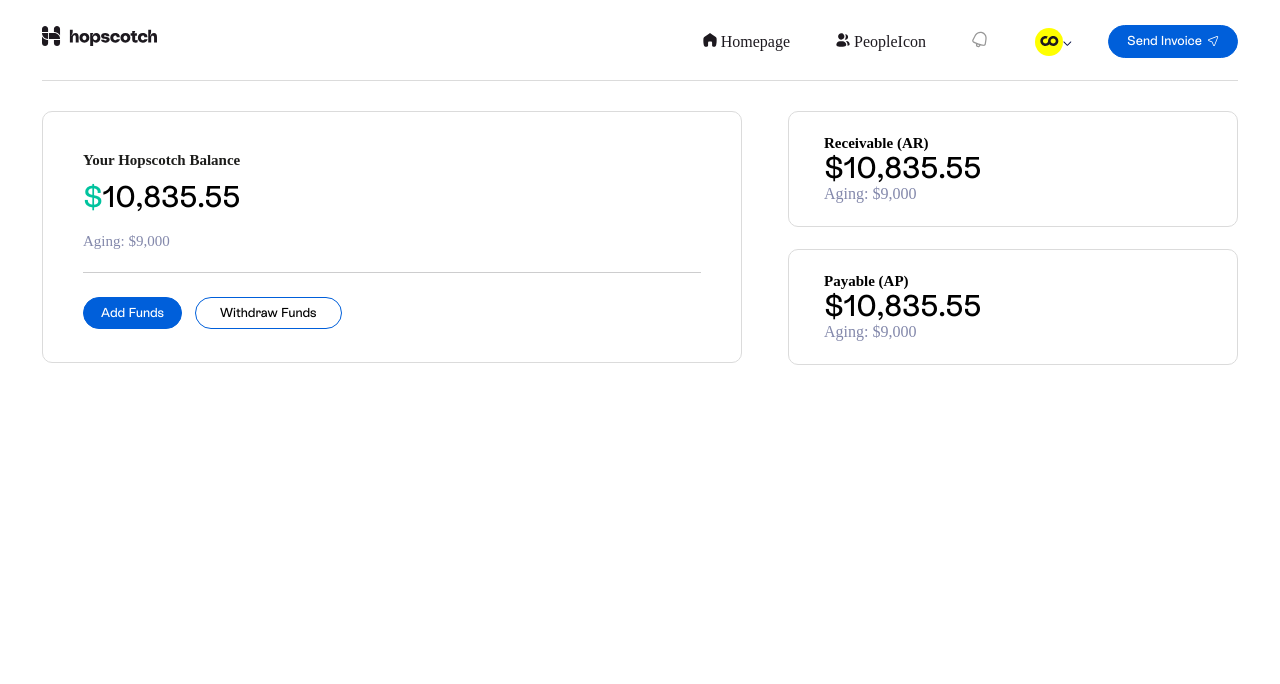
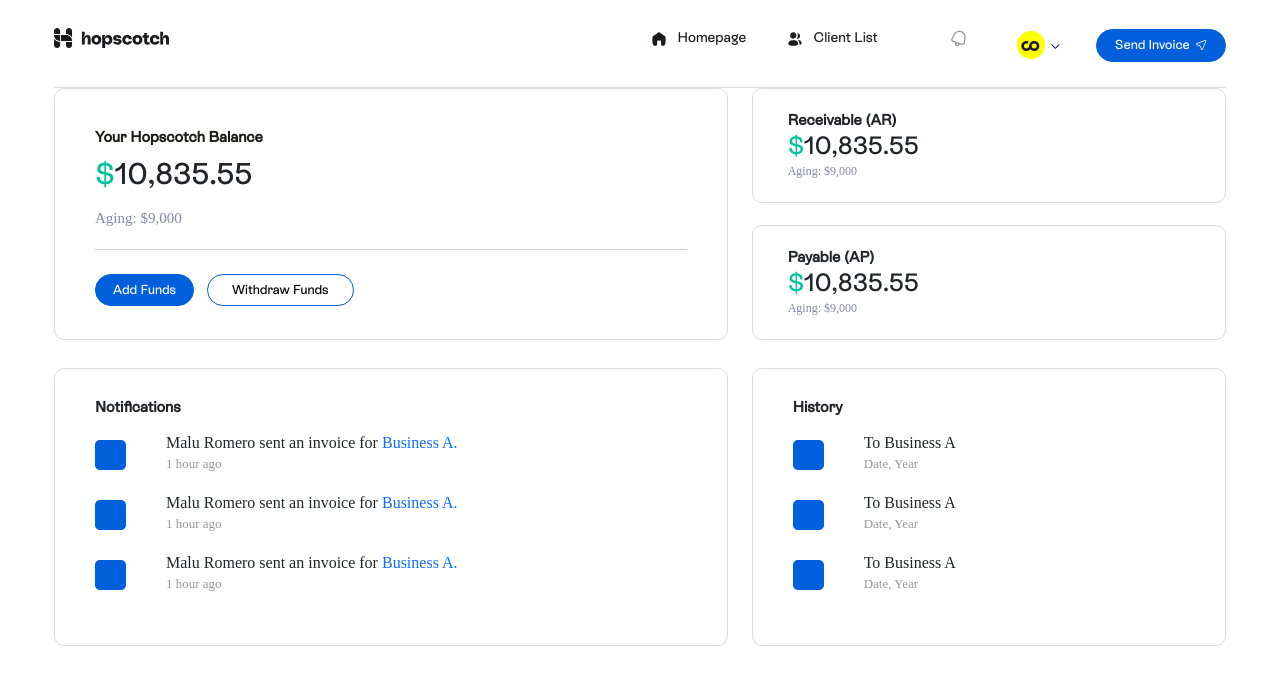
Before and after one commit to beingharshil18/demoapp, a React (Create React App) app: page / in a window 1280 px wide. Shown: the top 684 px of the page. Built offline with nearby package versions, Linux system fonts and the light colour scheme.

Commit message:
updated Landing page

```diff
--- a/public/index.html
+++ b/public/index.html
@@ -1,43 +1,27 @@
 <!DOCTYPE html>
 <html lang="en">
+
 <head>
   <meta charset="utf-8" />
   <link rel="icon" href="%PUBLIC_URL%/favicon.ico" />
   <meta name="viewport" content="width=device-width, initial-scale=1" />
   <meta name="theme-color" content="#000000" />
-    <meta
-      name="description"
-      content="Web site created using create-react-app"
-    />
+  <meta name="description" content="Web site created using create-react-app" />
   <link rel="apple-touch-icon" href="%PUBLIC_URL%/logo192.png" />
-    <!--
-      manifest.json provides metadata used when your web app is installed on a
-      user's mobile device or desktop. See https://developers.google.com/web/fundamentals/web-app-manifest/
-    -->
+
   <link rel="manifest" href="%PUBLIC_URL%/manifest.json" />
-    <!--
-      Notice the use of %PUBLIC_URL% in the tags above.
-      It will be replaced with the URL of the `public` folder during the build.
-      Only files inside the `public` folder can be referenced from the HTML.
-
-      Unlike "/favicon.ico" or "favicon.ico", "%PUBLIC_URL%/favicon.ico" will
-      work correctly both with client-side routing and a non-root public URL.
-      Learn how to configure a non-root public URL by running `npm run build`.
-    -->
+  <link href="https://cdn.jsdelivr.net/npm/bootstrap@5.1.3/dist/css/bootstrap.min.css" rel="stylesheet"
+    integrity="sha384-1BmE4kWBq78iYhFldvKuhfTAU6auU8tT94WrHftjDbrCEXSU1oBoqyl2QvZ6jIW3" crossorigin="anonymous">
   <title>React App</title>
 </head>
+
 <body>
   <noscript>You need to enable JavaScript to run this app.</noscript>
   <div id="root"></div>
-    <!--
-      This HTML file is a template.
-      If you open it directly in the browser, you will see an empty page.
 
-      You can add webfonts, meta tags, or analytics to this file.
-      The build step will place the bundled scripts into the <body> tag.
+  <script src="https://cdn.jsdelivr.net/npm/bootstrap@5.1.3/dist/js/bootstrap.bundle.min.js"
+    integrity="sha384-ka7Sk0Gln4gmtz2MlQnikT1wXgYsOg+OMhuP+IlRH9sENBO0LRn5q+8nbTov4+1p"
+    crossorigin="anonymous"></script>
+</body>
 
-      To begin the development, run `npm start` or `yarn start`.
-      To create a production bundle, use `npm run build` or `yarn build`.
-    -->
-  </body>
 </html>
--- a/src/App.js
+++ b/src/App.js
@@ -1,7 +1,6 @@
 import "./App.css";
 import "./Styles/variables.scss";
 import LandingPage from "./Pages/LandingPage/LandingPage";
-
 import React from "react";
 function App() {
   return (
--- a/src/Pages/LandingPage/landingPage.js
+++ b/src/Pages/LandingPage/landingPage.js
@@ -3,7 +3,7 @@ import "../../Styles/variables.scss";
 import "../../Styles/app.scss";
 import "../LandingPage/landingPage.scss";
 import CustomHeader from "../../components/CustomHeader/CustomHeader.jsx";
-// import { images } from "../../Styles/images.js";
+import { image } from "../../Styles/image.js";
 
 export default function LandingPage() {
   return (
@@ -11,9 +11,10 @@ export default function LandingPage() {
       <CustomHeader />
       <div className="wrapper">
         <div className="container">
-          <div className="cardWrapper">
+          <div className="row cardWrapper">
+            <div className="col-7">
               <div className="balance">
-              <div className="card">
+                <div className="customCard">
                   <div className="cardHeader">
                     <h3 className="cardHeading">Your Hopscotch Balance</h3>
                   </div>
@@ -29,9 +30,10 @@ export default function LandingPage() {
                   </div>
                 </div>
               </div>
-
+            </div>
+            <div className="col-5">
               <div className="payments">
-              <div className="card receive">
+                <div className="customCard receive">
                   <div className="cardHeader">
                     <h3 className="cardHeading">Receivable (AR)</h3>
                   </div>
@@ -44,7 +46,7 @@ export default function LandingPage() {
                   </div>
                 </div>
 
-              <div className="card payable">
+                <div className="customCard payable">
                   <div className="cardHeader">
                     <h3 className="cardHeading">Payable (AP)</h3>
                   </div>
@@ -59,6 +61,103 @@ export default function LandingPage() {
               </div>
             </div>
           </div>
+
+          <div className="row cardWrapper">
+            <div className="col-7">
+              <div className="notificationWrapper">
+                <div className="customCard">
+                  <div className="cardHeader">
+                    <h3 className="cardHeading">Notifications</h3>
+                  </div>
+                  <div className="cardBody">
+                    <div>
+                      <img src={image.Rectangle} alt="" />
+                    </div>
+                    <div className="cardContent">
+                      <div>
+                        <p className="cardText">
+                          Malu Romero sent an invoice for
+                          <a href="/"> Business A.</a>
+                        </p>
+                      </div>
+                      <span>1 hour ago</span>
+                    </div>
+                  </div>
+                  <div className="cardBody">
+                    <div>
+                      <img src={image.Rectangle} alt="" />
+                    </div>
+                    <div className="cardContent">
+                      <div>
+                        <p className="cardText">
+                          Malu Romero sent an invoice for
+                          <a href="/"> Business A.</a>
+                        </p>
+                      </div>
+                      <span>1 hour ago</span>
+                    </div>
+                  </div>
+                  <div className="cardBody">
+                    <div>
+                      <img src={image.Rectangle} alt="" />
+                    </div>
+                    <div className="cardContent">
+                      <div>
+                        <p className="cardText">
+                          Malu Romero sent an invoice for
+                          <a href="/"> Business A.</a>
+                        </p>
+                      </div>
+                      <span>1 hour ago</span>
+                    </div>
+                  </div>
+                </div>
+              </div>
+            </div>
+            <div className="col-5">
+              <div className="notificationWrapper">
+                <div className="customCard">
+                  <div className="cardHeader">
+                    <h3 className="cardHeading">History</h3>
+                  </div>
+                  <div className="cardBody">
+                    <div>
+                      <img src={image.Rectangle} alt="" />
+                    </div>
+                    <div className="cardContent">
+                      <div>
+                        <p className="cardText">To Business A</p>
+                      </div>
+                      <span>Date, Year</span>
+                    </div>
+                  </div>
+                  <div className="cardBody">
+                    <div>
+                      <img src={image.Rectangle} alt="" />
+                    </div>
+                    <div className="cardContent">
+                      <div>
+                        <p className="cardText">To Business A</p>
+                      </div>
+                      <span>Date, Year</span>
+                    </div>
+                  </div>
+                  <div className="cardBody">
+                    <div>
+                      <img src={image.Rectangle} alt="" />
+                    </div>
+                    <div className="cardContent">
+                      <div>
+                        <p className="cardText">To Business A</p>
+                      </div>
+                      <span>Date, Year</span>
+                    </div>
+                  </div>
+                </div>
+              </div>
+            </div>
+          </div>
+        </div>
       </div>
     </>
   );
--- a/src/Pages/LandingPage/landingPage.scss
+++ b/src/Pages/LandingPage/landingPage.scss
@@ -1,13 +1,10 @@
 @import "../../Styles/variables.scss";
-
 .cardWrapper {
-  display: flex;
-  justify-content: space-between;
-  margin: 30px 0 0 0;
-
+  padding: 0 0 28px 0;
+}
 .balance {
-    width: 700px;
-    .card {
+  width: 100%;
+  .customCard {
     padding: 40px 40px 33px 40px;
     .cardHeader {
       margin: 0 0 12px 0;
@@ -42,14 +39,48 @@
     }
   }
 }
-
 .payments {
-    width: 450px;
-    .card {
+  width: 100%;
+  .customCard {
     padding: 23px 0 23px 35px;
+    .cardBody {
+      .pricing {
+        font-size: 25px;
+        line-height: 35px;
+      }
+      .aging {
+        font-size: 12px;
+        line-height: 16px;
+      }
+    }
   }
   .receive {
     margin: 0 0 22px 0;
   }
 }
+.notificationWrapper {
+  .customCard {
+    padding: 30px 40px;
+    .cardHeader {
+      padding: 0 0 20px 0;
     }
+    .cardBody {
+      display: flex;
+      align-items: center;
+      margin: 0 0 20px 0;
+      div {
+        margin: 0 40px 0 0;
+        img {
+          width: 31px;
+          height: 30px;
+        }
+      }
+      span {
+        font-weight: 400;
+        font-size: 13px;
+        line-height: 19px;
+        color: #979797;
+      }
+    }
+  }
+}
--- a/src/Styles/app.scss
+++ b/src/Styles/app.scss
@@ -20,6 +20,24 @@ a {
 .container {
   max-width: 1196px;
   margin: 0 auto;
+}
+.h1,
+.h2,
+.h3,
+.h4,
+.h5,
+.h6,
+h1,
+h2,
+h3,
+h4,
+h5,
+h6,
+p {
+  margin: 0;
+  padding: 0;
+  font-weight: 0;
+  line-height: 0;
 }
 
 //Button
@@ -48,12 +66,13 @@ a {
   font-size: 13px;
 }
 //cards-Styling
-.card {
+.customCard {
   background: #ffffff;
   border: 1px solid #dbdbdb;
   border-radius: 10px;
 }
 .cardHeading {
+  font-family: $Es;
   font-weight: 700;
   font-size: 15px;
   line-height: 16px;
@@ -84,4 +103,7 @@ a {
   font-weight: 400;
   font-size: 30px;
   line-height: 34px;
+  span {
+    color: #00c39e;
+  }
 }
--- /dev/null
+++ b/src/Styles/image.js
@@ -0,0 +1,3 @@
+export const image = {
+  Rectangle: require("../Assets/images/Rectangle 5.png"),
+};
--- a/src/components/CustomHeader/customHeader.jsx
+++ b/src/components/CustomHeader/customHeader.jsx
@@ -16,26 +16,33 @@ export default function CustomHeader() {
     <header>
       <div className="container">
         <div className="navBar">
+          <div className="row">
+            <div className="col-6">
               <div className="logo">
                 <Logo />
               </div>
-
-          <div className="navRight">
+            </div>
+            <div className="col-6">
+              {/* <div className="navRight"> */}
+              <div className="row">
+                <div className="col-6">
                   <div className="navLinks">
-              <a href="/">
-                <HomeIcon /> Homepage
+                    <a href="/" className="navLink home">
+                      <HomeIcon className="homeBtn" /> Homepage
                     </a>
-              <a href="/">
-                <PeopleIcon /> PeopleIcon
+                    <a href="/" className="navLink">
+                      <PeopleIcon /> Client List
                     </a>
                   </div>
-
+                </div>
+                <div className="col-1">
                   <div className="navIcon">
                     <a href="/">
                       <BellIcon />
                     </a>
                   </div>
-
+                </div>
+                <div className="col-5">
                   <div className="navBtn">
                     <div className="profileDrpDown">
                       <button className="profileBtn">
@@ -51,6 +58,10 @@ export default function CustomHeader() {
                   </div>
                 </div>
               </div>
+              {/* </div> */}
+            </div>
+          </div>
+        </div>
       </div>
     </header>
   );
--- a/src/components/CustomHeader/customHeader.scss
+++ b/src/components/CustomHeader/customHeader.scss
@@ -1,34 +1,46 @@
 @import "../../Styles/variables.scss";
-
+// .row {
+//   align-items: center;
+// }
 .navBar {
-  display: flex;
+  //   display: flex;
   padding: 25px 0 22px 0;
-  justify-content: space-between;
+  //   justify-content: space-between;
   border-bottom: 0.5px solid #dbdbdb;
-
-  .navRight {
-    display: flex;
-    align-items: center;
+}
+// .navRight {
+//   display: flex;
+//   align-items: center;
 .navLinks {
-      a {
-        margin: 0 46px 0 0;
+  .navLink {
+    // margin: 0 46px 0 0;
+    font-family: $Es;
+    font-style: normal;
+    font-weight: 400;
+    font-size: 14px;
+    line-height: 16px;
     color: #1d191f;
+    svg {
+      margin: 0 8px 0 0;
     }
   }
-    .navIcon {
-      margin: 0 48px 0 0;
+  .home {
+    margin: 0 42px 0 0;
   }
+}
+
 .navBtn {
   display: flex;
   align-items: center;
   .profileDrpDown {
-        margin: 0 36px 0 0;
+    margin: 0 36px 0 10px;
     .profileBtn {
       width: 28px;
       height: 28px;
       border-radius: 50%;
       background: yellow;
       border: none;
+      margin: 6px;
     }
   }
   .btnPrimary {
@@ -38,5 +50,4 @@
     gap: 6px;
   }
 }
-  }
-}
+// }
```
Also changed, not shown: src/Assets/Images/Rectangle 5.png (added). Lines whose indentation alone changed are shown as unchanged.
